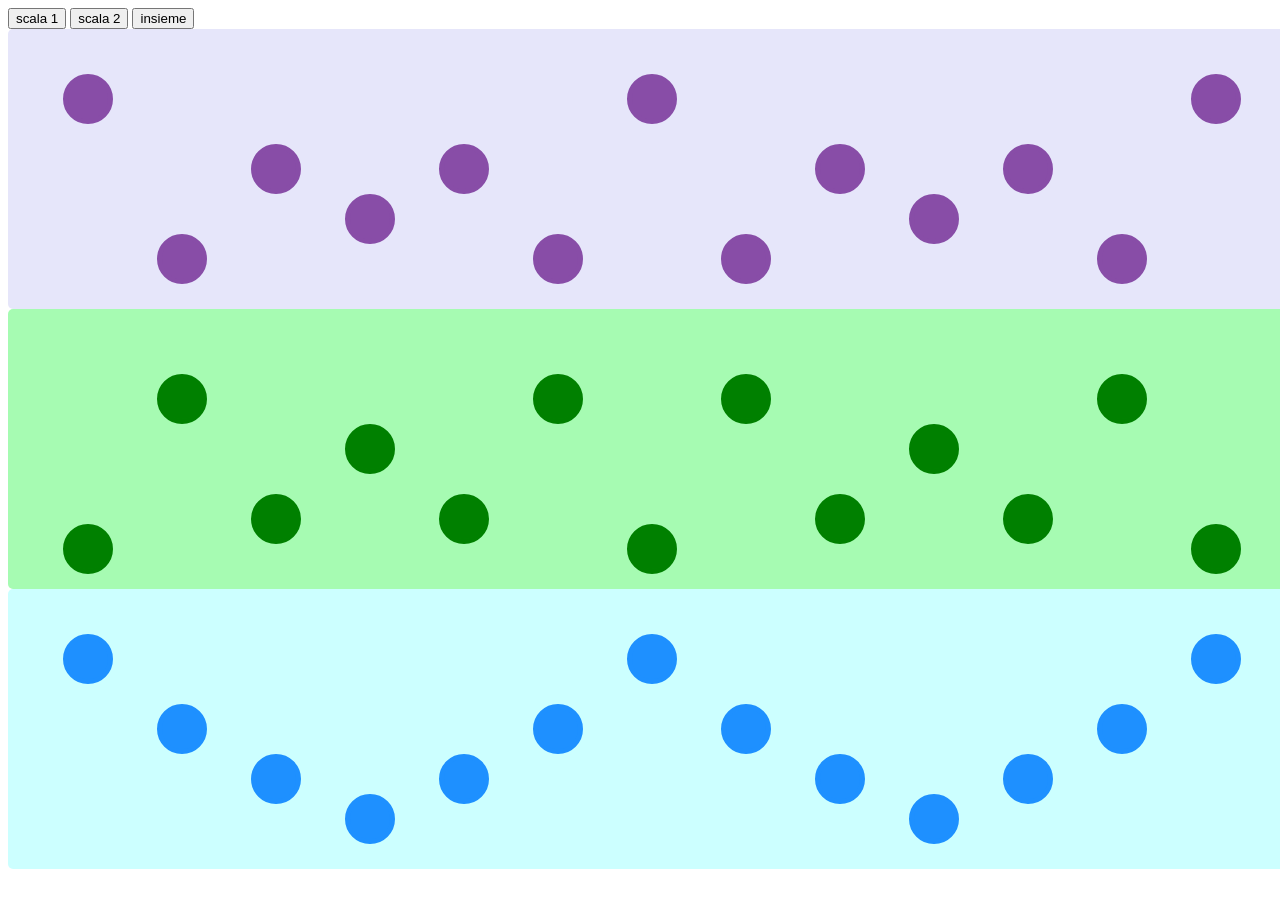
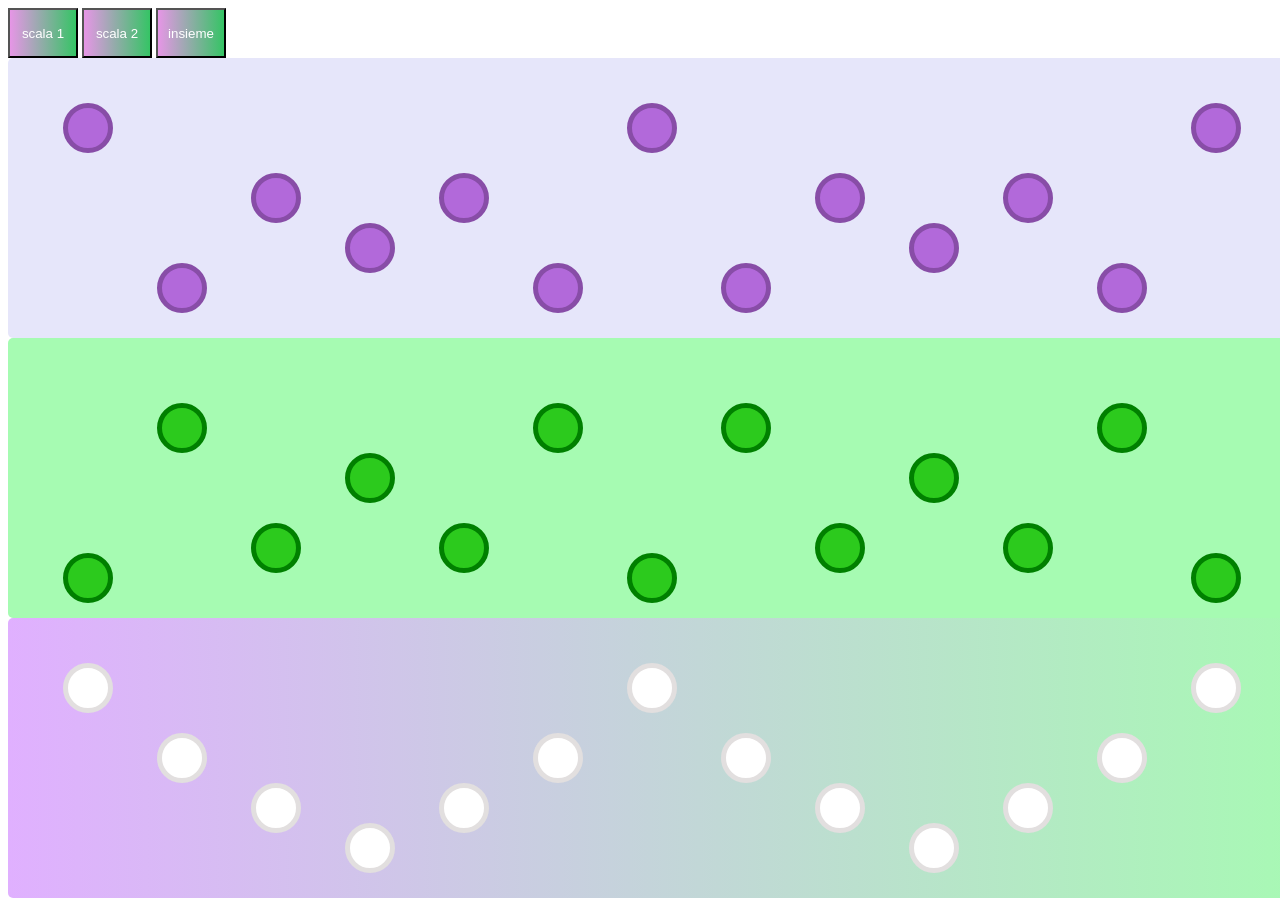
Before and after one commit to enricovalente23/Auditory-Illusions, a website: page Pages/scale-illusion/scale-illusion.html in a window 1280 px wide. Shown: the top 906 px of the page. Before the commit the page ends 877 px from the top, so only its background shows below. Drawn offline with Linux system fonts and the light colour scheme.

Commit message:
coliri più belli

```diff
--- a/Pages/scale-illusion/scale-illusion.css
+++ b/Pages/scale-illusion/scale-illusion.css
@@ -1,4 +1,9 @@
-
+button{
+  width: 70px;
+  height: 50px;
+  color: white;
+  background-image: linear-gradient(to right, rgb(230, 150, 230), rgb(53, 196, 101));
+}
 
 .dot1{
     position: relative;
@@ -7,7 +12,7 @@
     height: 40px;
     border-radius: 50%;
     margin-left:40px;
-    background-color:#884DA7;
+    background-color:#b269da;
     display: inline-block;
     border-style: solid;
     border-width: 5px;
@@ -42,7 +47,7 @@
     height: 40px;
     border-radius: 50%;
     margin-left:40px;
-    background-color:#008000;
+    background-color:#2cca1d;
     display: inline-block;
     border-style: solid;
     border-width: 5px;
@@ -76,17 +81,17 @@
     height: 40px;
     border-radius: 50%;
     margin-left:40px;
-    background-color:#1E90FF;
+    background-color: white;
     display: inline-block;
     border-style: solid;
     border-width: 5px;
-    border-color:#1E90FF;
+    border-color: rgb(226, 223, 223);
   }
 
   #rett3 {
     margin: auto;
     bottom: 10%;
-    background-color: #CCFFFF;
+    background-image:linear-gradient(to right,#E0B0FF, #A6FBB2);
     padding: 15px;
     border-radius:5px;
     width: 1300px;
@@ -99,5 +104,5 @@
   .SOL3{bottom:-190px;}
 
   .active-dot3{
-    background-color:#99CBFF;
+    background-color:#a8d2ff;
   }
```
